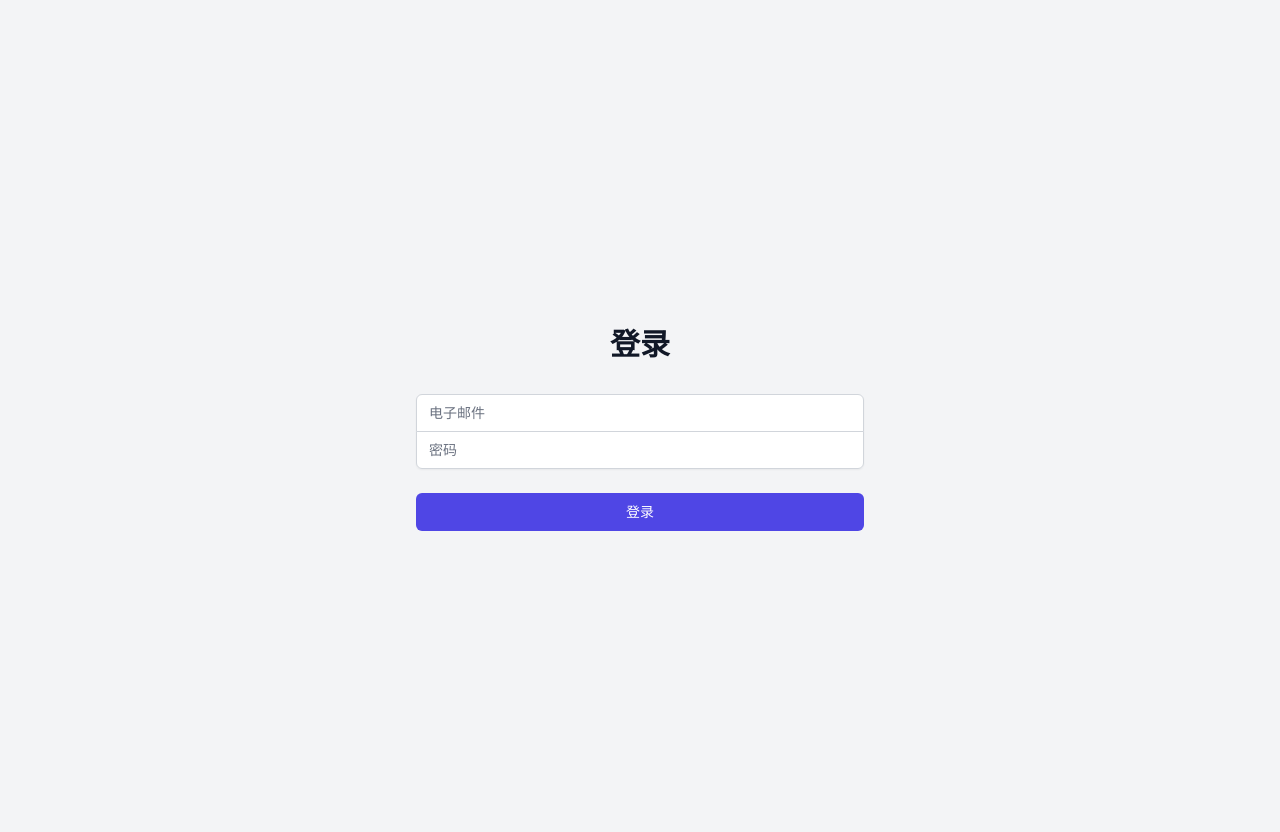
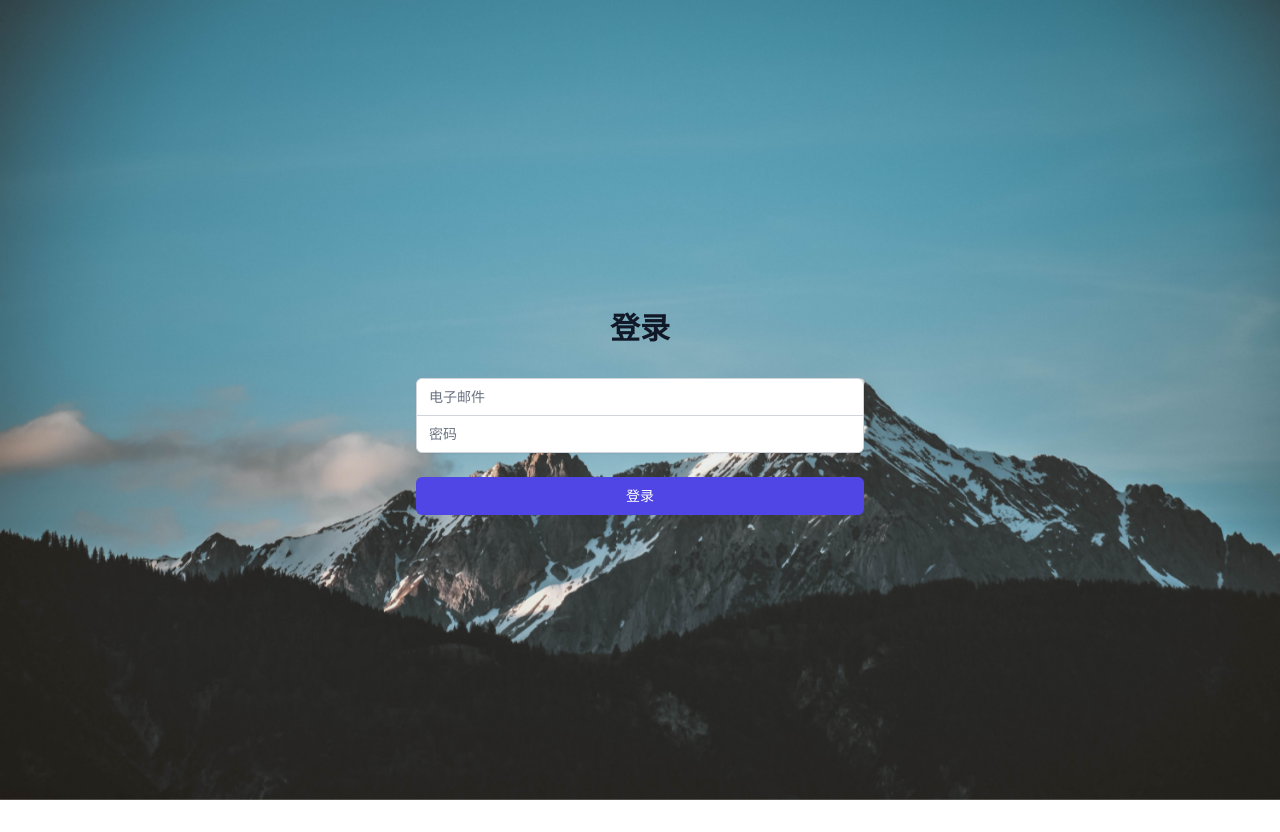
Before and after one commit to Reesedog/sofar, a React (Create React App) app in the folder frontend/: page /login in a window 1280 px wide. After the commit the page ends 800 px from the top, so only its background shows below. Built offline with nearby package versions, Linux system fonts and the light colour scheme.

Commit message:
UI adjustment

```diff
--- a/frontend/src/App.tsx
+++ b/frontend/src/App.tsx
@@ -1,13 +1,19 @@
 import './App.css';
 import Routes from './Routes';
+import backgroundImage from './components/pexels-photo-1054218.jpeg';
 
 function App() {
   return (
-   <div className="container mx-auto p-4 bg-gray-100 min-h-screen">
+   <div style={{
+    backgroundImage: `url(${backgroundImage})`,
+    backgroundSize: 'cover',
+    backgroundRepeat: 'no-repeat',
+    backgroundPosition: 'center center',
+    backgroundAttachment: 'fixed'
+  }} className="container mx-0 px-4 min-h-screen max-w-full">
       <Routes />
     </div>
 
   );
 }
-
 export default App;
--- a/frontend/src/components/DateGroupedEntries.tsx
+++ b/frontend/src/components/DateGroupedEntries.tsx
@@ -30,7 +30,7 @@ const DateGroupedEntries: React.FC<DateGroupedEntriesProps> = ({ entries, onDele
     <>
       {Object.keys(groupedEntries).map(date => (
         <div key={date} className="mb-3.5">
-          <h2 className="text-xl font-bold mb-2 ">{date}</h2>
+          <h2 style={{ backgroundColor: 'rgba(255, 255, 255, 0.3)', backdropFilter: 'blur(10px)' }} className="py-1 px-3 rounded-xl text-xl font-bold mb-2 ">{date}</h2>
           <LabelGroupedEntries entries={groupedEntries[date]} onDelete={onDelete} />
         </div>
       ))}
--- a/frontend/src/components/LoginPage.tsx
+++ b/frontend/src/components/LoginPage.tsx
@@ -1,6 +1,7 @@
 import React, { useState } from 'react';
 
 const LoginPage: React.FC = () => {
+    // TODO login redirect
     const [email, setEmail] = useState('');
     const [password, setPassword] = useState('');
     const [error, setError] = useState<string | null>(null);
@@ -33,7 +34,7 @@ const LoginPage: React.FC = () => {
                     localStorage.setItem('client', client);
                     localStorage.setItem('uid', uid);
                 }
-
+                window.location.href = '/';
                 return data;
             } else {
                 const data = await response.json();
@@ -45,7 +46,7 @@ const LoginPage: React.FC = () => {
     };
 
     return (
-        <div className="min-h-screen flex items-center justify-center bg-gray-100 py-12 px-4 sm:px-6 lg:px-8">
+        <div className="min-h-screen flex items-center justify-center  py-12 px-4 sm:px-6 lg:px-8">
             <div className="max-w-md w-full space-y-8">
                 <div>
                     <h2 className="mt-6 text-center text-3xl font-extrabold text-gray-900">登录</h2>
--- a/frontend/src/components/RegisterPage.tsx
+++ b/frontend/src/components/RegisterPage.tsx
@@ -33,7 +33,7 @@ const RegisterPage: React.FC = () => {
     };
 
     return (
-        <div className="min-h-screen flex items-center justify-center bg-gray-50 py-12 px-4 sm:px-6 lg:px-8">
+        <div className="min-h-screen flex items-center justify-center px-4 sm:px-6 lg:px-8">
             <div className="max-w-md w-full space-y-8">
                 <div>
                     <h2 className="mt-6 text-center text-3xl font-extrabold text-gray-900">注册</h2>
--- a/frontend/src/components/Timeline.tsx
+++ b/frontend/src/components/Timeline.tsx
@@ -79,8 +79,8 @@ const Timeline: React.FC = () => {
   }, []);
 
   return (
-    <div className="p-4 bg-gray-100">
-      <h1 className="text-2xl font-bold mb-4">时间线</h1>
+    <div className="p-4">
+      <h1 style={{ backgroundColor: 'rgba(255, 255, 255, 0.3)', backdropFilter: 'blur(10px)' }} className="p-3 text-2xl font-bold mb-4 rounded-xl">时间线</h1>
       <EntryForm onAdd={addEntry} />
       <DateGroupedEntries entries={entries} onDelete={handleDelete} />
     </div>
```
Also changed, not shown: frontend/src/components/pexels-photo-1054218.jpeg (added).
